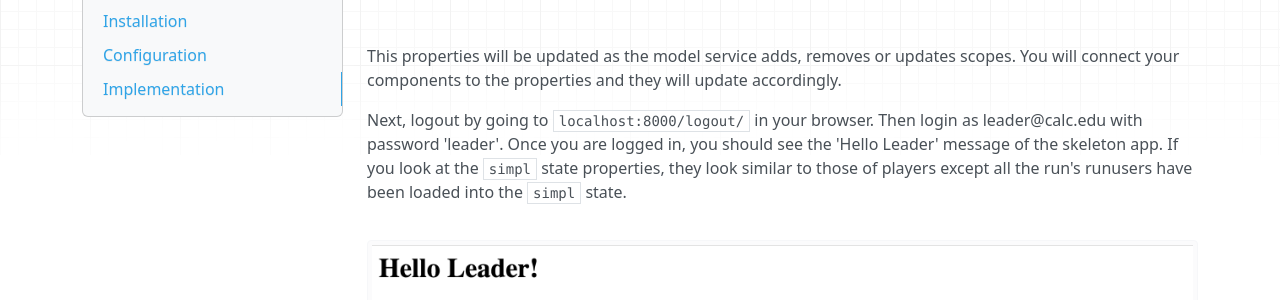
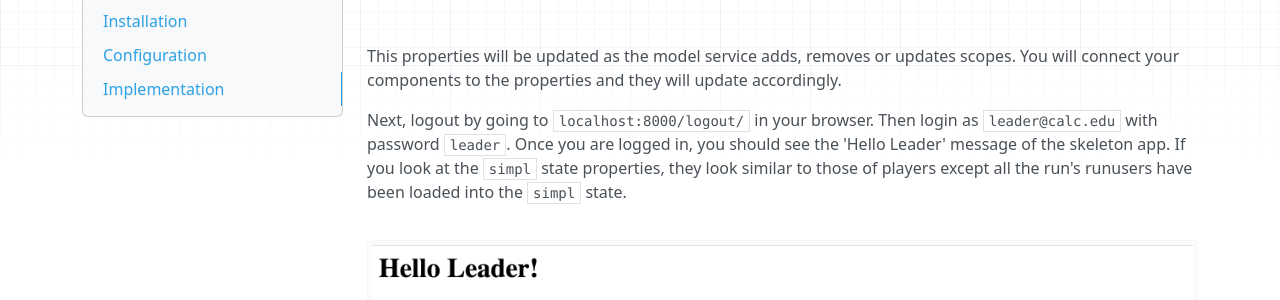
Before and after one commit to janeeisenstein/simpl-docs, an MkDocs documentation site: the page built from docs/tutorial/frontend.md, in a window 1280 px wide and 900 px high, scrolled down 4656 px. Shown: the part 151-451 px from the top of the window. Built offline with MkDocs 1.6.1, drawn with Linux system fonts in a browser that asks for light colours; nearby versions of some CDN libraries; old or Windows-style settings are respelled for this version of MkDocs; some of the changed text lies outside the part shown.

````diff
--- a/docs/tutorial/frontend.md
+++ b/docs/tutorial/frontend.md
@@ -176,7 +176,7 @@ Start your frontend service with:
 $ ./manage.py runserver 0.0.0.0:8000
 ```
 
-In Chrome, head to `http://localhost:8000/` and login as 's1@calc.edu' with password 's1'.
+In Chrome, head to `http://localhost:8000/` and login as `s1@calc.edu` with password `s1`.
 Once you are logged in, you should see the 'Hello Player' message of the skeleton app.
 
 ![](./imgs/Hello_Player.png)
@@ -190,7 +190,7 @@ to see all the scope properties associated with the current user.
 This properties will be updated as the model service adds, removes or updates scopes.
 You will connect your components to the properties and they will update accordingly.
 
-Next, logout by going to `localhost:8000/logout/` in your browser. Then login as leader@calc.edu with password 'leader'.
+Next, logout by going to `localhost:8000/logout/` in your browser. Then login as `leader@calc.edu` with password `leader`.
 Once you are logged in, you should see the 'Hello Leader' message of the skeleton app. If you look at the `simpl`
 state properties, they look similar to those of players except all the run's runusers have been loaded into the `simpl` state.
 
@@ -212,9 +212,9 @@ import AutobahnReact from 'simpl/lib/autobahn';
 
 // submit player decision and advance to next period
 export const submitDecision =
-    createAction('SUBMIT_DECISION', (period, operand, ...args) =>
-        AutobahnReact.publish(`model:model.period.${period.id}.submit_decision`, [operand])
-    );
+  createAction('SUBMIT_DECISION', (period, operand, ...args) =>
+    AutobahnReact.publish(`model:model.period.${period.id}.submit_decision`, [operand])
+  );
 
 ```
 Note the action publishes to the topic because the calc-model `game/games.py `submit_decision` endpoint subscribes to the topic.
````
